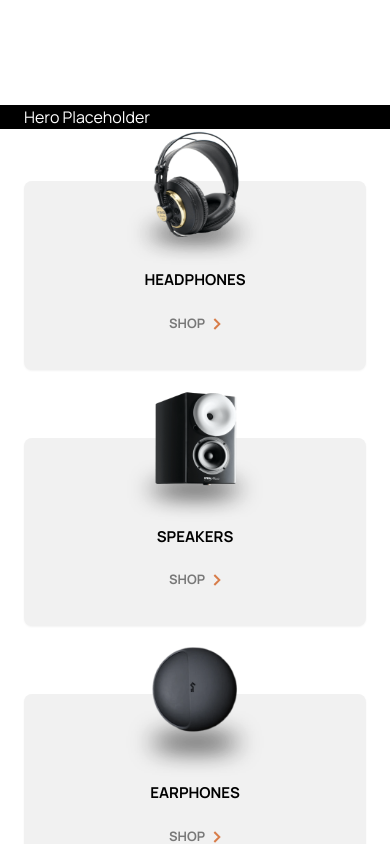
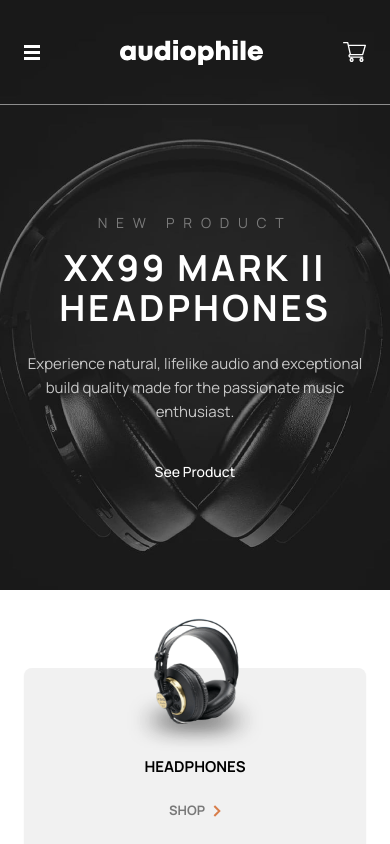
Before and after one commit to Jschles1/audiophile, a Next.js app: page / in a window 390 px wide. Shown: the top 844 px of the page. Built offline with nearby package versions, Linux system fonts and the light colour scheme.

Commit message:
Complete desktop and tablet hero

```diff
--- a/src/app/home/hero.tsx
+++ b/src/app/home/hero.tsx
@@ -1,7 +1,42 @@
+import Image from "next/image";
+import Link from "next/link";
+import DesktopHero from "/public/assets/home/desktop/image-hero.jpg";
+import MobileHero from "/public/assets/home/mobile/image-header.jpg";
+import TabletHero from "/public/assets/home/tablet/image-header.jpg";
+import { Button } from "@/components/ui/button";
+
 export default function Hero() {
   return (
-    <div className="bg-black text-white">
-      <div className="px-6">Hero Placeholder</div>
+    <div className="">
+      <div className="absolute inset-0">
+        <picture>
+          <source media="(min-width:1025px)" srcSet={DesktopHero.src} />
+          <source media="(min-width:768px)" srcSet={TabletHero.src} />
+          <Image
+            src={MobileHero}
+            alt="Hero Image"
+            className="w-full h-[590px] min-[430px]:h-[570px] md:h-[660px]"
+          />
+        </picture>
+      </div>
+      <div className="max-w-[1110px] mx-auto relative text-center lg:text-left text-white">
+        <div className="px-6 md:px-0 py-[6.75rem] pb-[7.75rem] md:pb-[15rem] md:max-w-[420px] md:mx-auto lg:ml-6">
+          <p className="uppercase text-white text-opacity-40 tracking-[0.625em] text-sm leading-[normal] pb-4">
+            New Product
+          </p>
+          <p className="text-white uppercase text-4xl md:text-[3.5rem] font-bold leading-10 md:leading-[3.5rem] tracking-[0.080375em] pb-6">
+            XX99 Mark II
+            <br /> Headphones
+          </p>
+          <p className="text-white text-opacity-75 text-[0.938rem] leading-6 pb-7">
+            Experience natural, lifelike audio and exceptional build quality
+            made for the passionate music enthusiast.
+          </p>
+          <Link href="/">
+            <Button variant="default">See Product</Button>
+          </Link>
+        </div>
+      </div>
     </div>
   );
 }
```
